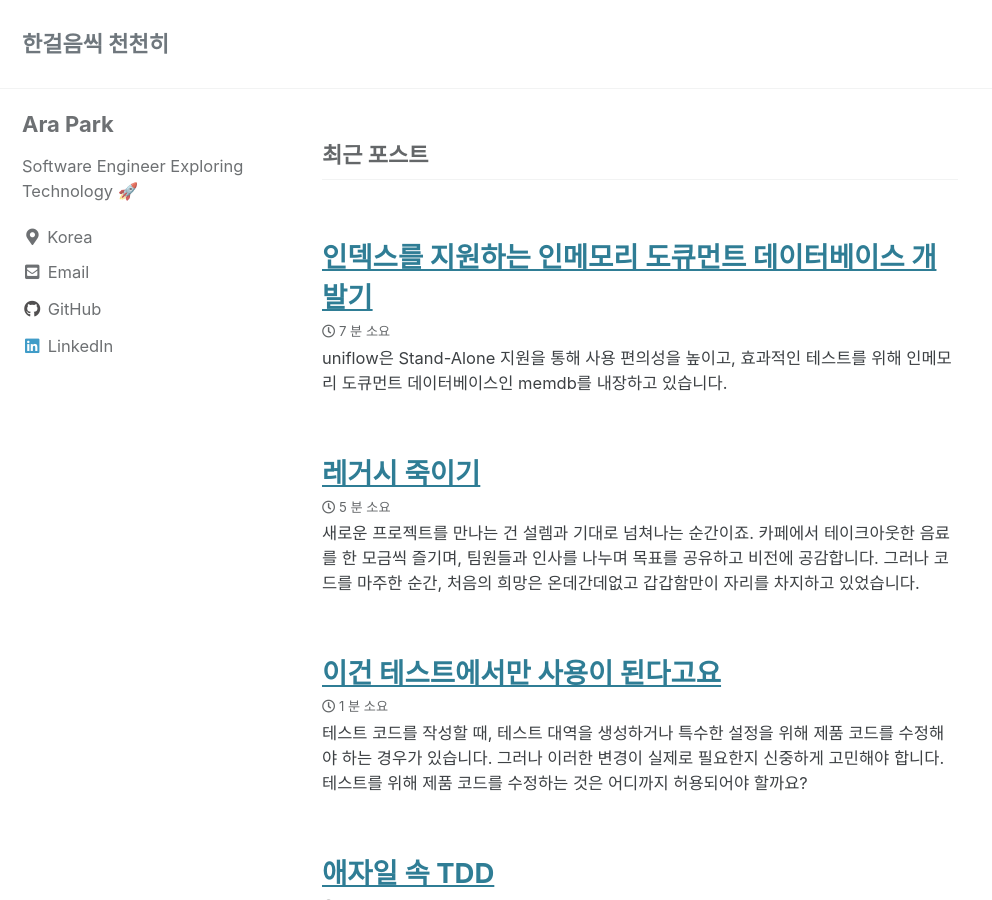
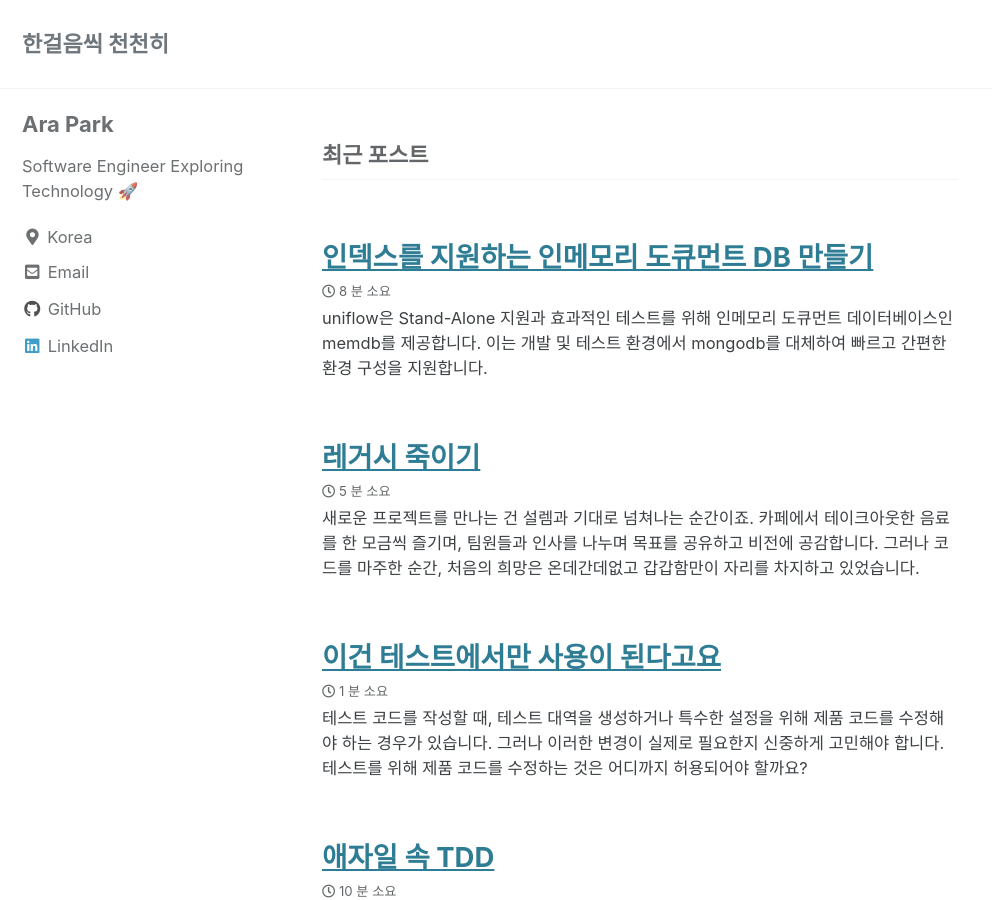
Before and after one commit to siyul-park/siyul-park.github.io, a Jekyll site: the page built from index.html, in a window 1280 px wide and 900 px high. Shown: the whole window, without its empty margins (0-992 px from the left). Built offline with Jekyll 4.4.1, drawn with Linux system fonts in a browser that asks for light colours; cached includes are drawn as plain includes; the list of posts is cut into pages by our own code; part of the change alters nothing that is shown.

Commit message:
docs: improve readability

````diff
--- a/_posts/2024-01-14-develop-in-memory-document-database-with-index.md
+++ b/_posts/2024-01-14-develop-in-memory-document-database-with-index.md
@@ -1,26 +1,26 @@
 ---
 layout: single
-title:  "인덱스를 지원하는 인메모리 도큐먼트 데이터베이스 개발기"
+title:  "인덱스를 지원하는 인메모리 도큐먼트 DB 만들기"
 date:   2024-01-14 12:00:00 +0900
-categories: develop
+categories: database
 ---
 
-[uniflow](https://github.com/siyul-park/uniflow)은 Stand-Alone 지원을 통해 사용 편의성을 높이고, 효과적인 테스트를 위해 인메모리 도큐먼트 데이터베이스인 `memdb`를 내장하고 있습니다.
+[uniflow](https://github.com/siyul-park/uniflow)은 Stand-Alone 지원과 효과적인 테스트를 위해 인메모리 도큐먼트 데이터베이스인 `memdb`를 제공합니다. 이는 개발 및 테스트 환경에서 `mongodb`를 대체하여 빠르고 간편한 환경 구성을 지원합니다.
 
-그러나 최근 외부 설계 변경으로 인해 `memdb`의 코드는 가독성이 떨어졌습니다. 그리고 인덱스 사용 시 성능 문제가 발생하고 읽기 성능이 `mongodb`보다 떨어졌습니다.
+그러나 최근 외부 설계 변경으로 가독성이 심각하게 저해되었으며, 인덱스 사용 시 성능 문제가 발생하고 읽기 성능이 `mongodb`보다 떨어진다는 문제가 있습니다.
 
 ```shell
 BenchmarkCollection_FindOne/with_index-4         202    6776052 ns/op   211865 B/op    6044 allocs/op
 BenchmarkCollection_FindOne/without_index-4      849    1325947 ns/op    27821 B/op     839 allocs/op
 ```
 
-이해하기 쉽고 간결한 코드로 가독성을 향상시키고, 성능을 개선하기 위한 리팩토링이 진행되었습니다.
+이해하기 쉽고 간결하게 코드를 다듬어 가독성을 향상시키고, 성능을 개선하기 위해 리팩토링을 진행하였습니다.
 
-### 간결하게 유지
+### 가장 간결하게
 
-성능 저하의 주 원인은 인덱스 스캔 후에 풀 스캔이 발생하여 전체 도큐먼트를 순회하는 과정이었습니다. 이를 해결하기 위해 인덱스 부분을 제거하여 코드를 더 이해하기 쉽게 수정했습니다.
+성능 저하의 주 원인은 인덱스 스캔 후에 테이블 풀 스캔이 발생하여 전체 도큐먼트를 순회하는 과정이었습니다. 이를 해결하기 위해 정상적으로 동작하지 않는 인덱스 부분을 제거하여 코드를 더 이해하기 쉽게 수정했습니다.
 
-그리고 데이터 관리 연산을 추가적인 스토리지 계층으로 분리하여 응집성을 높이고, 외부 인터페이스와 독립적으로 구성되도록 추출했습니다.
+그리고 데이터 관리 연산을 스토리지 계층으로 분리하여 응집성을 높이고, 외부 인터페이스와 독립적으로 구성되도록 추출했습니다.
 
 ```go
 type Section struct {
@@ -91,9 +91,31 @@ func (c *Collection) FindMany(_ context.Context, filter *database.Filter, opts .
 
 ### 인덱싱과 역 인덱싱
 
-인덱스는 트리를 사용하여 구현되었습니다. 각 브랜치 노드에는 인덱스의 키 값을 저장하고, 리프 노드에는 기본 키를 저장했습니다. 각 노드는 `red-black tree`로 구현되었습니다.
+모든 도큐먼트를 순회하는 것이 아닌 인덱스를 활용하여 효율적으로 도큐먼트를 찾을 수 있습니다.
 
-인덱싱은 인덱스를 따라 내려가며 인덱스 키에 맞는 노드를 생성하고, 리프 노드에 도달하면 해당 리프 노드에 기본 키를 삽입합니다. 유니크 인덱스인 경우 리프 노드에 두 개 이상의 기본 키가 들어 있으면 충돌이 발생합니다.
+인덱스를 트리로 구현했는데, 각 브랜치 노드에는 인덱스의 키 값을, 리프 노드에는 기본 키를 저장했습니다. 각 노드는 `red-black tree`를 사용했습니다. 인덱스 범위 스캔을 지원하려면 `b+ tree`가 더 적합하지만, 적절한 라이브러리를 찾지 못해 부득이하게 `red-black tree`를 사용하게 되었습니다.
+
+```go
+type Section struct {
+	data        *treemap.Map
+	indexes     []*treemap.Map // []map[index key]...[]primary key
+	constraints []Constraint
+	mu          sync.RWMutex
+}
+```
+
+그리고 인덱스의 제약 조건을 정의하여 복합 인덱스(Composite Index), 유니크 인덱스(Unique Index), 부분 인덱스(Partial Index)를 지원할 것입니다.
+
+```go
+type Constraint struct {
+	Name    string
+	Keys    []string
+	Unique  bool
+	Partial func(*primitive.Map) bool
+}
+```
+
+인덱싱은 인덱스를 따라 내려가며 인덱스 키에 맞는 노드를 생성하고, 리프 노드에 도달하면 기본 키를 삽입합니다. 유니크 인덱스인 경우 리프 노드에 두 개 이상의 기본 키가 들어 있으면 충돌이 발생합니다.
 
 ```go
 func (s *Section) index(doc *primitive.Map) error {
@@ -190,7 +212,9 @@ func (s *Section) unindex(doc *primitive.Map) {
 
 ### 인덱스 스캔
 
-구성된 인덱스를 탐색하며, 도큐먼트를 찾아 봅시다. 인덱스 키가 최소값과 최대값 범위 내에 위치하는 하위 인덱스 노드들을 병합하여 새로운 인덱스를 생성합니다.
+인덱스를 탐색하여 도큐먼트를 찾아보겠습니다. 인덱스 키가 최소값과 최대값 범위 내에 위치하는 하위 인덱스 노드들을 병합하여 새로운 인덱스를 생성합니다. 이를 통해 인덱스의 깊이를 줄여가며 후보군을 좁혀 나갈 것입니다.
+
+범위 내의 키를 찾기 위해 인덱스 전체를 탐색했습니다. 이웃 노드 간에 연결된 `b+ tree`와 같은 자료구조를 활용하면 범위 스캔을 더 효율적으로 수행할 수 있습니다.
 
 ```go
 func (s *Section) Scan(name string, min, max primitive.Value) (*Sector, bool) {
@@ -216,13 +240,6 @@ func (s *Section) Scan(name string, min, max primitive.Value) (*Sector, bool) {
 ```
 
 ```go
-type Sector struct {
-	keys  []string
-	data  *treemap.Map
-	index *treemap.Map
-	mu    *sync.RWMutex
-}
-
 func (s *Sector) Scan(key string, min, max primitive.Value) (*Sector, bool) {
 	s.mu.RLock()
 	defer s.mu.RUnlock()
@@ -260,7 +277,31 @@ func (s *Sector) Scan(key string, min, max primitive.Value) (*Sector, bool) {
 }
 ```
 
-인덱스의 리프 노드에 도달할 때까지 인덱스를 타고 내려가며 스캔하고, 리프 노드에 있는 기본 키를 기반으로 도큐먼트를 검색합니다.
+최소값과 최대값이 동일한 경우, 인덱스 풀 스캔 대신 인덱스 유니크 스캔을 사용하여 더 효율적으로 결과를 찾을 수 있도록 개선할 수 있습니다.
+
+```go
+func (s *Sector) Scan(key string, min, max primitive.Value) (*Sector, bool) {
+	// ...
+
+	if min != nil && max != nil && primitive.Compare(min, max) == 0 {
+		value, ok := s.index.Get(min)
+		if !ok {
+			value = treemap.NewWith(comparator)
+		}
+
+		return &Sector{
+			data:  s.data,
+			keys:  s.keys[1:],
+			index: value.(*treemap.Map),
+			mu:    s.mu,
+		}, true
+	}
+
+	// ...
+}
+```
+
+제한된 인덱스 범위 내의 모든 도큐먼트를 순회하기 위해 리프 노드까지 이동하여 모든 노드들을 병합한 후, 해당 리프 노드에 저장된 기본 키를 활용하여 도큐먼트를 검색합니다.
 
 ```go
 func (s *Sector) Range(f func(doc *primitive.Map) bool) {
@@ -284,33 +325,9 @@ func (s *Sector) Range(f func(doc *primitive.Map) bool) {
 }
 ```
 
-최소값과 최대값이 동일한 경우, 하위 노드 하나를 바로 선택하여 더 효율적으로 결과를 찾을 수 있도록 개선할 수 있습니다.
-
-```go
-func (s *Sector) Scan(key string, min, max primitive.Value) (*Sector, bool) {
-	// ...
-
-	if min != nil && max != nil && primitive.Compare(min, max) == 0 {
-		value, ok := s.index.Get(min)
-		if !ok {
-			value = treemap.NewWith(comparator)
-		}
-
-		return &Sector{
-			data:  s.data,
-			keys:  s.keys[1:],
-			index: value.(*treemap.Map),
-			mu:    s.mu,
-		}, true
-	}
-
-	// ...
-}
-```
-
 ### 실행 계획
 
-인덱스를 어떻게 순회할지를 명시하는 실행 계획을 만들어 봅시다. 특정 키를 기준으로 최소값과 최대값을 포함하는 범위를 나타내고, 다음 실행 계획을 갖습니다.
+검색 조건을 바탕으로 인덱스를 어떻게 탐색할지를 결정해야 합니다. 실행 계획은 특정한 인덱스 키의 범위를 가지고 있고 다음에 실행할 계획을 갖습니다.
 
 ```go
 type executionPlan struct {
@@ -321,11 +338,9 @@ type executionPlan struct {
 }
 ```
 
-주어진 인덱스 키와 필터를 기반으로 효과적인 실행 계획을 생성합니다.
+인덱스 키와 검색 조건을 기반으로 적절한 실행 계획이 만들어지게 됩니다.
 
-`AND` 연산은 모든 자식의 탐색 범위의 겹치는 부분, 즉 교집합을 나타내도록 병합합니다.
-
-`EQ`, `GT`, `GTE`, `LT`, `LTE` 연산자는 인덱스 키와 필터의 키가 일치하면 해당 키를 이용하여 인덱스를 탐색할 수 있습니다. 일치하지 않는 다른 키들은 모든 영역을 순회합니다.
+`AND` 연산은 모든 자식을 탐색 범위의 겹치는 부분, 즉 교집합을 나타내도록 병합합니다. 그리고 `EQ`, `GT`, `GTE`, `LT`, `LTE` 연산자는 인덱스 키와 필터의 키가 일치하면 해당 키를 이용하여 인덱스를 탐색할 수 있습니다. 일치하지 않는 다른 키들은 모든 영역을 순회합니다.
 
 ```go
 func newExecutionPlan(keys []string, filter *database.Filter) *executionPlan {
@@ -341,21 +356,13 @@ func newExecutionPlan(keys []string, filter *database.Filter) *executionPlan {
 			plan = plan.intersect(newExecutionPlan(keys, child))
 		}
 	case database.EQ, database.GT, database.GTE, database.LT, database.LTE:
-		var root *executionPlan
 		var pre *executionPlan
-
 		for _, key := range keys {
+			var cur *executionPlan
 			if key != filter.Key {
-				p := &executionPlan{
+				cur = &executionPlan{
 					key: key,
 				}
-
-				if pre != nil {
-					pre.next = p
-				} else {
-					root = p
-				}
-				pre = p
 			} else {
 				value := filter.Value
 
@@ -370,20 +377,26 @@ func newExecutionPlan(keys []string, filter *database.Filter) *executionPlan {
 					max = value
 				}
 
-				p := &executionPlan{
+				cur = &executionPlan{
 					key: key,
 					min: min,
 					max: max,
 				}
+			}
 
-				if pre != nil {
-					pre.next = p
-				} else {
-					root = p
-				}
-				plan = root
+			if pre == nil {
+				plan = cur
+			} else {
+				pre.next = cur
+			}
+			pre = cur
+
+			if cur.min != nil || cur.max != nil {
 				break
 			}
+		}
+		if pre != nil && pre.min == nil && pre.max == nil {
+			plan = nil
 		}
 	}
 
@@ -391,15 +404,11 @@ func newExecutionPlan(keys []string, filter *database.Filter) *executionPlan {
 }
 ```
 
-작은 범위로 합치는 대신 더 큰 범위로 병합할 수도 있습니다. 연산자가 `IN`이나 `OR`이면 모든 자식의 탐색 범위를 포함하게 병합합니다.
+작은 범위로 합치는 대신 더 큰 범위로 병합할 때도 있습니다. 연산자가 `IN`이나 `OR`이면 모든 자식의 탐색 범위를 포함하게 합집합으로 병합합니다.
 
 ```go
 func newExecutionPlan(keys []string, filter *database.Filter) *executionPlan {
-	if filter == nil {
-		return nil
-	}
-
-	var plan *executionPlan
+	// ...
 
 	switch filter.OP {
 	case database.AND:
@@ -423,9 +432,9 @@ func newExecutionPlan(keys []string, filter *database.Filter) *executionPlan {
 
 ### 도큐먼트 검색
 
-이제 인덱스를 활용하여 도큐먼트를 검색할 수 있습니다. 각 제약조건을 순회하여 실행 계획을 만들고, 그에 따라 인덱스를 스캔하여 조건에 맞는 도큐먼트를 수집합니다.
+이제 검색 조건이 주어지면 인덱스를 활용할 수 있습니다. 각 제약조건을 순회하여 실행 계획을 만들고, 그에 따라 인덱스를 스캔하여 조건에 맞는 도큐먼트를 수집합니다.
 
-대부분의 경우에는 인덱스 스캔을 사용하면 풀 스캔이 필요하지 않지만, 부분 인덱스를 활용하는 경우 모든 도큐먼트가 인덱싱되어 있지 않을 수 있어 추가적으로 풀 스캔을 수행해야 합니다.
+대부분의 경우에는 인덱스 스캔을 사용하면 테이블 풀 스캔이 필요하지 않지만, 부분 인덱스를 활용하는 경우 모든 도큐먼트가 인덱싱되어 있지 않을 수 있어 추가적으로 테이블 풀 스캔을 수행해야 합니다.
 
 ```go
 func (c *Collection) FindMany(_ context.Context, filter *database.Filter, opts ...*database.FindOptions) ([]*primitive.Map, error) {
@@ -442,12 +451,12 @@ func (c *Collection) FindMany(_ context.Context, filter *database.Filter, opts .
 		}
 	}
 
-	docMap := treemap.NewWith(comparator)
-	appendDocs := func(doc *primitive.Map) bool {
+	scan := treemap.NewWith(comparator)
+	appends := func(doc *primitive.Map) bool {
 		if match == nil || match(doc) {
-			docMap.Put(doc.GetOr(keyID, nil), doc)
+			scan.Put(doc.GetOr(keyID, nil), doc)
 		}
-		return len(sorts) > 0 || limit < 0 || docMap.Size() < limit+skip
+		return len(sorts) > 0 || limit < 0 || scan.Size() < limit+skip
 	}
 
 	if plan != nil {
@@ -460,26 +469,21 @@ func (c *Collection) FindMany(_ context.Context, filter *database.Filter, opts .
 		}
 
 		if ok {
-			sector.Range(appendDocs)
+			sector.Range(appends)
 		} else {
 			fullScan = true
 		}
 	}
 
 	if fullScan {
-		c.section.Range(appendDocs)
-	}
-
-	var docs []*primitive.Map
-	for _, doc := range docMap.Values() {
-		docs = append(docs, doc.(*primitive.Map))
+		c.section.Range(appends)
 	}
 
 	// ...
 }
 ```
 
-인덱스를 활용하면 인덱스를 사용하지 않은 경우보다 200배 빠른 성능을 보여줍니다.
+이렇게 만들어진 인덱스를 활용하면 인덱스를 사용하지 않은 것보다 200배 더 빠른 성능을 보여줍니다.
 
 ```go
 BenchmarkCollection_FindOne/With_Index-4                  426932              3373 ns/op             416 B/op         15 allocs/op
@@ -487,3 +491,13 @@ BenchmarkCollection_FindOne/Without_Index-4                 1986            6657
 BenchmarkCollection_FindMany/With_Index-4                 377970              3690 ns/op             408 B/op         14 allocs/op
 BenchmarkCollection_FindMany/Without_Index-4                2036            685697 ns/op           65068 B/op       5013 allocs/op
 ```
+
+지금까지 작성된 코드의 최신 버전은 [memdb](https://github.com/siyul-park/uniflow/tree/main/pkg/database/memdb)에서 확인하실 수 있습니다.
+
+### 그 이후에
+
+개발된 데이터베이스는 테스트와 개발 환경에서 사용하기에 충분히 우수하지만, 몇 가지 개선할 수 있는 점이 있습니다.
+
+현재 구현된 인덱스는 `red-black tree`를 사용하여 인덱스 풀 스캔과 인덱스 유니크 스캔만을 지원하고 있어 제약이 있습니다. 이를 극복하기 위해 `b+ tree`를 도입하여 다양한 스캔 방법을 지원하면 성능을 향상시킬 수 있습니다.
+
+또한, 최적의 실행 계획을 도출하기 위해 첫 번째로 생성된 실행 계획이 아닌 비용을 기반으로 한 실행 계획 비교를 통해 최적의 경로를 선택할 수 있도록 개선할 수 있습니다.
````
